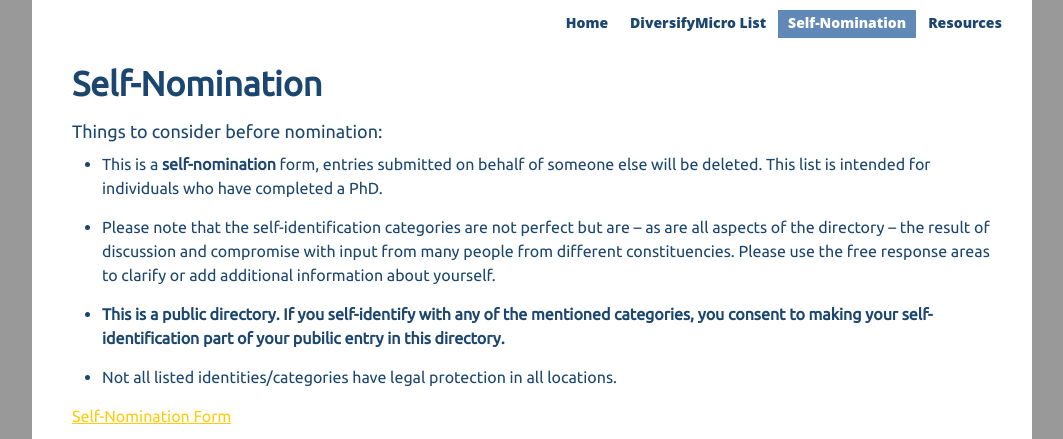
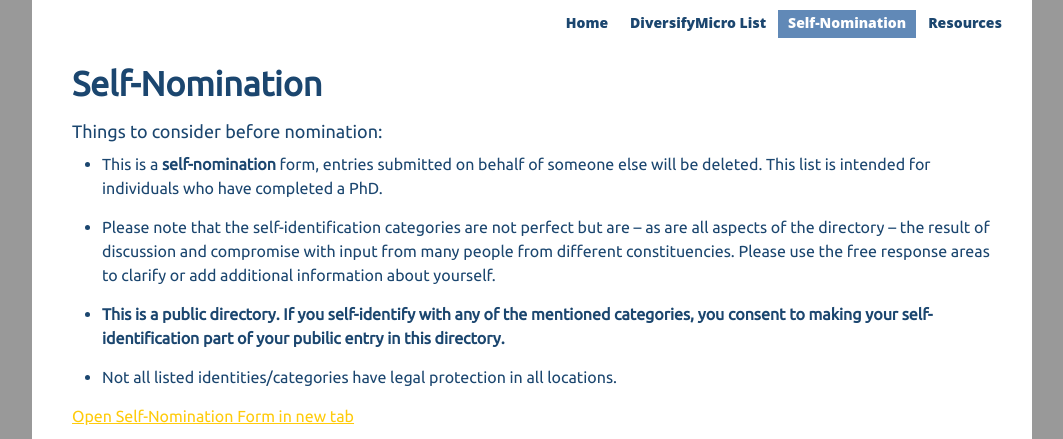
Before and after one commit to diversifymicrobiology/DiversifyMicrobiology.github.io, a Jekyll site: the page built from nominate.md, in a window 1280 px wide and 900 px high, cut to the strip 0-439 px from the top of the window. Shown: the whole strip, without its empty margins (108-1171 px from the left). Built offline with Jekyll 4.4.1, drawn with Linux system fonts in a browser that asks for light colours; nearby versions of some CDN libraries.

Commit message:
correct form link

```diff
--- a/nominate.md
+++ b/nominate.md
@@ -14,7 +14,7 @@
 
 * Not all listed identities/categories have legal protection in all locations.
 
-[Self-Nomination Form]("https://docs.google.com/forms/d/e/1FAIpQLSf5lAsWkw_4aPlQXOhGeYaMfK0gJDuRfnKwobq4L0X45tqHcQ/viewform?usp=sf_link")
+[Open Self-Nomination Form in new tab]("https://docs.google.com/forms/d/e/1FAIpQLSf5lAsWkw_4aPlQXOhGeYaMfK0gJDuRfnKwobq4L0X45tqHcQ/viewform?usp=sf_link")
 
 <figure>
 <iframe src="https://docs.google.com/forms/d/e/1FAIpQLSf5lAsWkw_4aPlQXOhGeYaMfK0gJDuRfnKwobq4L0X45tqHcQ/viewform?embedded=true" width="640" height="4431" frameborder="0" marginheight="0" marginwidth="0">Loading...</iframe>
```
